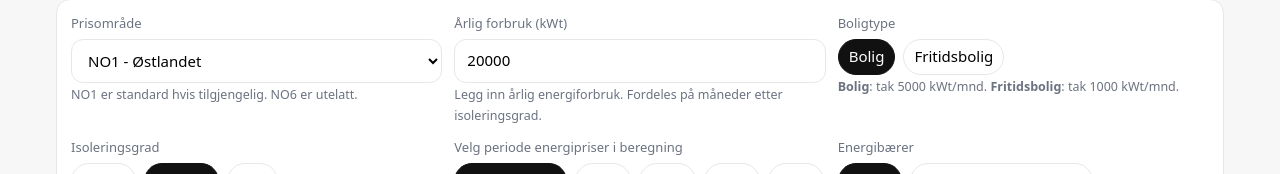
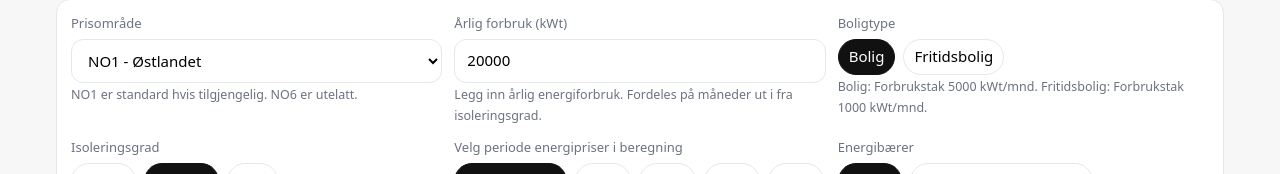
Before and after one commit to Palevangnundal/Norgespris_2025, a plain HTML site: page index.html in a window 1280 px wide. Shown: the part 165-339 px from the top of the page. Drawn offline with nearby package versions, Linux system fonts and the light colour scheme; some packages are replaced by stand-ins of ours; a script that the page names is missing.

Commit message:
Update index.html

```diff
--- a/index.html
+++ b/index.html
@@ -131,13 +131,13 @@
     <div id="annualBox">
       <label for="annual">Årlig forbruk (kWt)</label>
       <input id="annual" type="number" value="20000" min="0" step="100">
-      <small class="muted">Legg inn årlig energiforbruk. Fordeles på måneder etter isoleringsgrad.</small>
+      <small class="muted">Legg inn årlig energiforbruk. Fordeles på måneder ut i fra isoleringsgrad.</small>
     </div>
 
     <div id="useBox">
       <label>Boligtype</label>
       <div id="useChips" class="chips"></div>
-      <small class="muted"><b>Bolig</b>: tak 5000 kWt/mnd. <b>Fritidsbolig</b>: tak 1000 kWt/mnd.</small>
+      <small class="muted">Bolig: Forbrukstak 5000 kWt/mnd. Fritidsbolig: Forbrukstak 1000 kWt/mnd.</small>
       <div id="seasonWrap" style="margin-top:8px; display:none">
         <label style="margin:0 0 6px">Bruk av fritidsbolig</label>
         <div class="chips">
```
